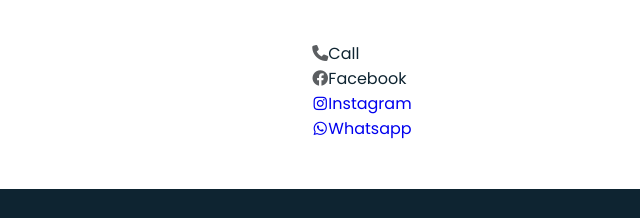
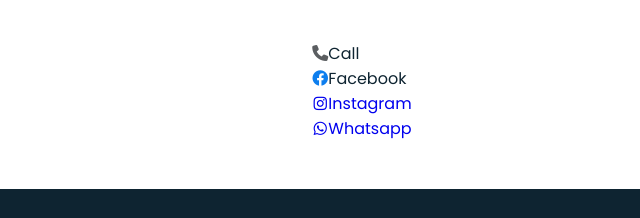
Before and after one commit to nasifkhan249/protfolio, a plain HTML site: page index.html in a window 1280 px wide. Shown: the part 3663-3881 px from the top of the page, 278-918 px from the left. Drawn offline with nearby package versions, Linux system fonts and the light colour scheme.

Commit message:
update css

```diff
--- a/style.css
+++ b/style.css
@@ -339,7 +339,7 @@ img{
 }
 
 .fa-facebook{
-  color: #5b5e61;
+  color: #0d7eee;
 }
 /* ===== FOOTER =====*/
 .footer{
```
